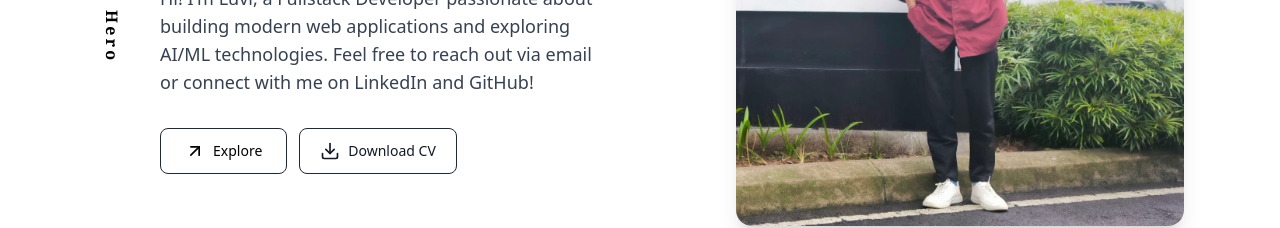
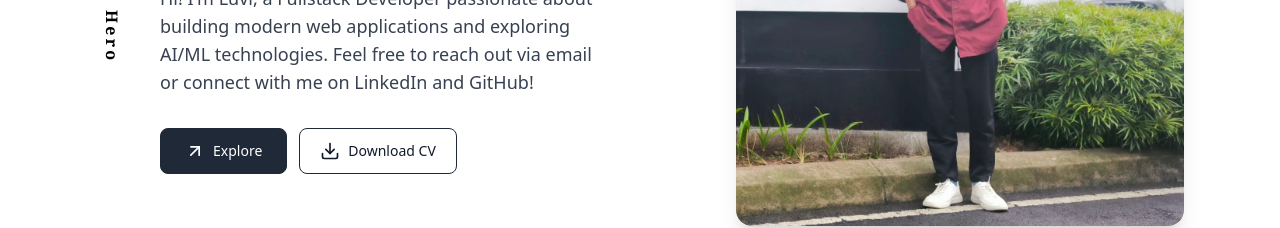
Before and after one commit to leapwithluvi/portfolio, a React (Vite) app: page / in a window 1280 px wide. Shown: the part 320-548 px from the top of the page. Built offline with nearby package versions, Linux system fonts and the light colour scheme.

Commit message:
feat: Update styles and add background image to MySkillPages fix: Add public/img to .gitignore

```diff
--- a/src/pages/HeroPages.tsx
+++ b/src/pages/HeroPages.tsx
@@ -56,7 +56,7 @@ export const HeroPages = () => {
                 aboutSection?.scrollIntoView({ behavior: "smooth" });
               }}
               href="#about"
-              className="flex items-center justify-center gap-2 px-6 py-3 text-sm font-medium border border-gray-800 rounded-lg hover:bg-gray-900 hover:text-white transition duration-300"
+              className="flex items-center justify-center gap-2 px-6 py-3 text-sm font-medium border border-gray-800 rounded-lg bg-gray-800 text-white hover:bg-white hover:text-black transition duration-300"
             >
               <ArrowUpRight size={20} />
               Explore
--- a/src/pages/MySkillPages.tsx
+++ b/src/pages/MySkillPages.tsx
@@ -4,12 +4,13 @@ import { CardSkills } from "../components/CardSkills";
 import { Brain, Clock3, LayoutTemplate } from "lucide-react";
 import { DataSkillsWeb } from "../utils/DataSkillsWeb";
 import { DataSkillsML } from "../utils/DataSkillsML";
+import grid from "../../public/img/grid.jpg";
 
 export const MySkillPages = () => {
   return (
     <section
       id="skills"
-      className="flex items-center h-auto px-6 md:px-12 py-20 overflow-hidden"
+      className="relative flex items-center h-auto px-6 md:px-12 py-20 overflow-hidden"
     >
       {/* Sidebar Kiri */}
       <motion.div
@@ -24,6 +25,11 @@ export const MySkillPages = () => {
       {/* Konten */}
       <div className="flex flex-col flex-1">
         {/* Judul */}
+        <img
+          src={grid}
+          alt="gambar"
+          className="absolute inset-0 w-full h-full object-cover opacity-20 -z-10"
+        />
         <motion.div
           className="flex flex-col gap-2 mb-6"
           initial={{ y: -30, opacity: 0 }}
@@ -39,7 +45,6 @@ export const MySkillPages = () => {
             <LayoutTemplate className="text-yellow-600" size={25} />
             <h2 className="text-2xl font-serif">Full Stack Engineering</h2>
           </div>
-
           {/*Full-Stack Section*/}
           <motion.div
             className="grid grid-cols-5 gap-3 sm:grid-cols-2 md:grid-cols-3 lg:grid-cols-4 xl:grid-cols-5"
```
Also changed, not shown: 1 other file (tests, documents, lock files or other folders).
